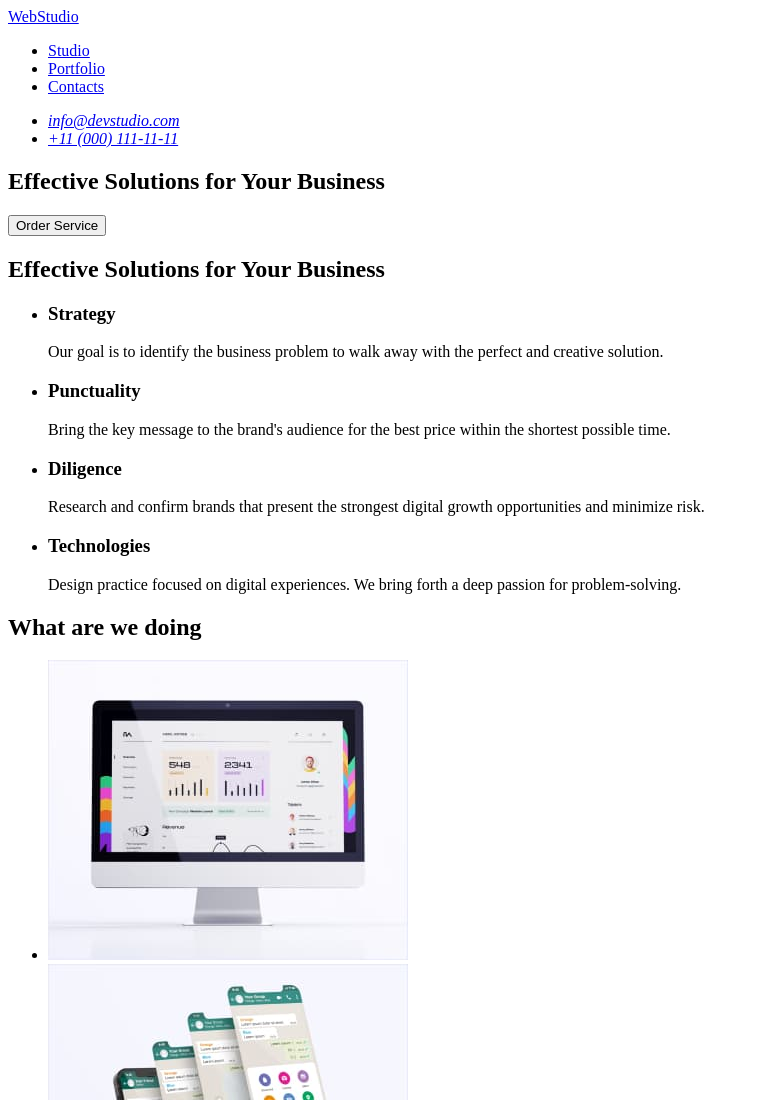
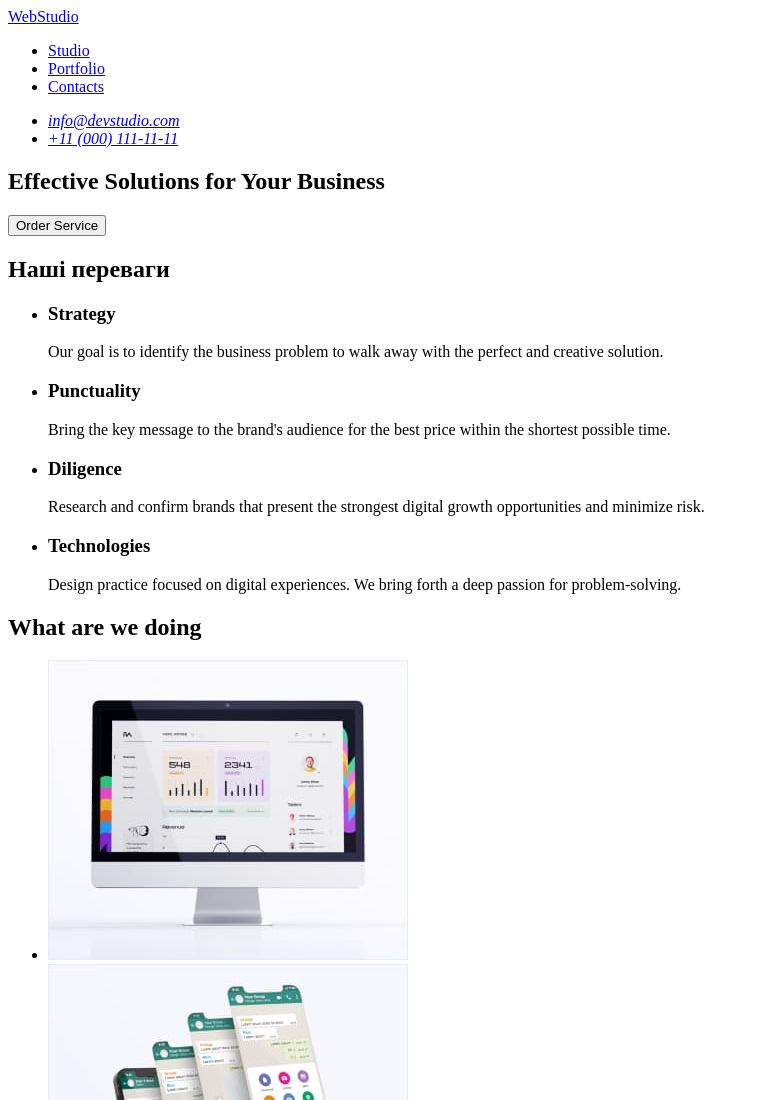
Before and after one commit to Nikola971/goit-markup-hw-01, a plain HTML site: page index.html in a window 1280 px wide. Shown: the top 1100 px of the page, without its empty margins (0-759 px from the left). Drawn offline with Linux system fonts and the light colour scheme.

Commit message:
Update index.html

```diff
--- a/index.html
+++ b/index.html
@@ -28,7 +28,7 @@
         <button type="button">Order Service</button>
       </section>
       <section>
-        <h2>Effective Solutions for Your Business</h2>
+        <h2>Наші переваги</h2>
         <ul>
           <li>
             <h3>Strategy</h3>
```
